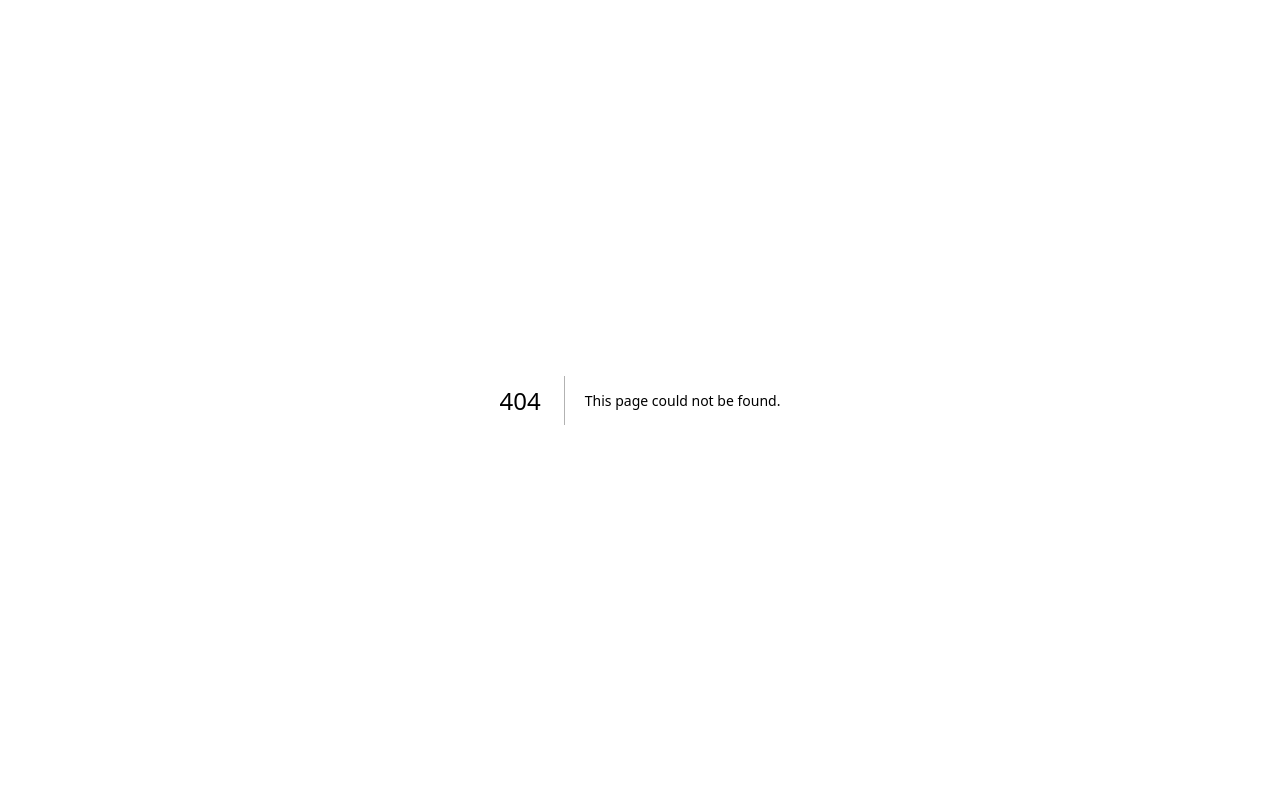
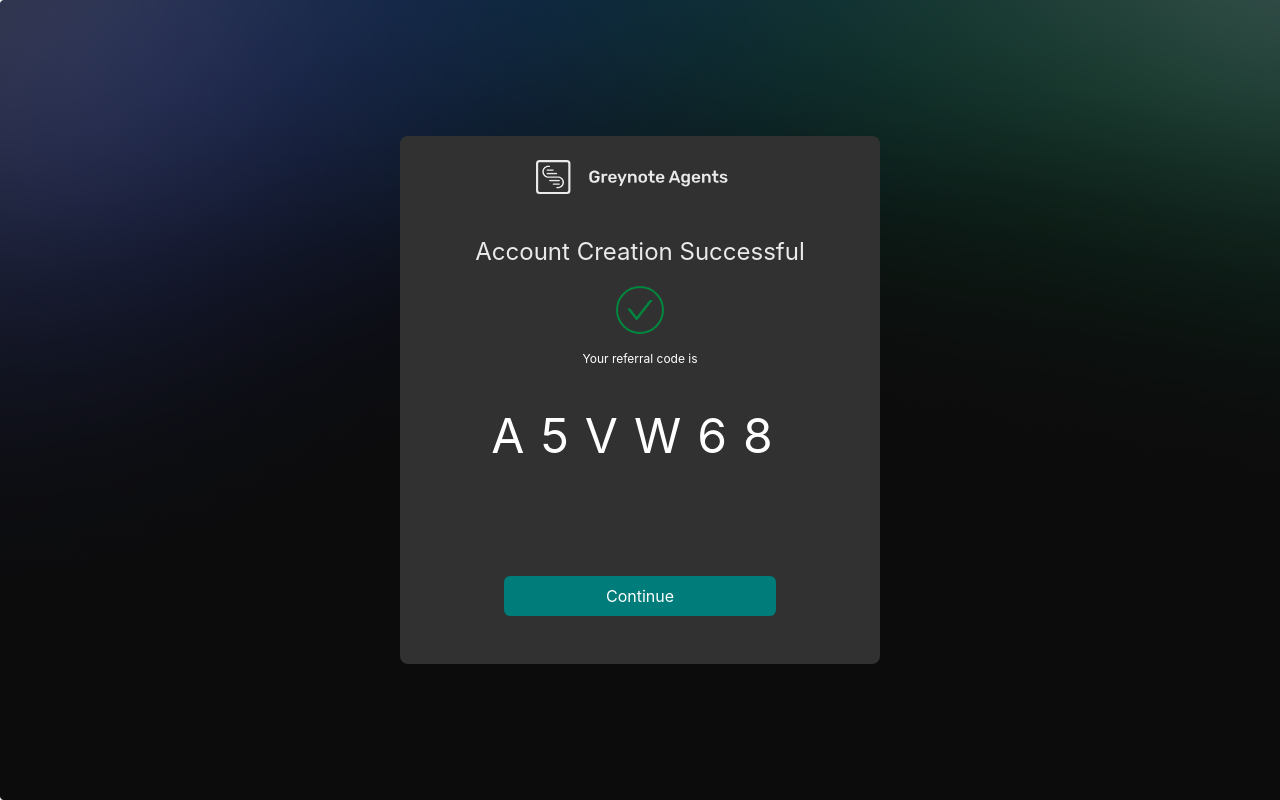
Before and after one commit to greynotedb/agent, a Next.js app: page /onboarding in a window 1280 px wide. Before the commit this address had no page. Built offline with nearby package versions, Linux system fonts and the light colour scheme.

Commit message:
onboarding pages done

```diff
--- a/package.json
+++ b/package.json
@@ -26,6 +26,7 @@
     "react-dropzone": "^14.2.3",
     "react-icons": "^4.11.0",
     "react-topbar-progress-indicator": "^4.1.1",
-    "typescript": "5.2.2"
+    "typescript": "5.2.2",
+    "yup": "^1.3.2"
   }
 }
--- /dev/null
+++ b/src/app/onboarding/layout.tsx
@@ -0,0 +1,20 @@
+import { FC } from "react";
+import { Box } from "@chakra-ui/react";
+import Signup from "./page";
+
+interface layoutProps {}
+
+const layout: FC<layoutProps> = ({}) => {
+  return (
+    <Box
+      backgroundImage={"/images/signupbg.png"}
+      minH={"100vh"}
+      backgroundRepeat={"no-repeat"}
+      bgSize={"cover"}
+    >
+      <Signup />
+    </Box>
+  );
+};
+
+export default layout;
--- /dev/null
+++ b/src/app/onboarding/page.tsx
@@ -0,0 +1,167 @@
+'use client'
+import { FC, useState } from "react";
+import {
+    Box,
+    Flex,
+    Image,
+    Text,
+    HStack,
+    PinInput,
+    PinInputField,
+    Button,
+} from '@chakra-ui/react'
+import {AiOutlineCheck} from 'react-icons/ai'
+
+interface pageProps {}
+
+const page: FC<pageProps> = ({}) => {
+    const [otp, setOtp] = useState(["", "", "", "", "", ""])
+    const [isVerified, setIsVerified] = useState(false)
+    const [referralCode, setRefferalCode] = useState("A5VW68");
+
+    const handleOtpChange = (value: string, index: number) => {
+        const newPin = [...otp]
+        newPin[index] = value;
+        setOtp(newPin)
+    }
+  return (
+    <>
+      <Flex justifyContent={"center"} minH={"100vh"} alignItems={"center"}>
+        <Box
+          backgroundColor={"#313131"}
+          py={"1.5rem"}
+          rounded={"lg"}
+          w={{ base: "25rem", lg: "30rem" }}
+        >
+          <Flex justifyContent={"center"}>
+            <Image
+              src={"/images/agentslogo.svg"}
+              width={{ base: "10rem", md: "13rem" }}
+            />
+          </Flex>
+
+          {isVerified ? (
+            <>
+              <Box my={"1.5rem"} textAlign={"center"}>
+                <Text
+                  color={"#EAEAEA"}
+                  mt={"2.5rem"}
+                  fontSize={{ base: "lg", md: "2xl" }}
+                  fontWeight={"400"}
+                >
+                  OTP - Email Verification
+                </Text>
+
+                <Text fontSize={"sm"} color={"#fff"} my={"1rem"}>
+                  Input the OTP Code that was sent to your email to verify your
+                  account
+                </Text>
+              </Box>
+
+              <HStack justifyContent={"center"} mt={"4rem"} mb={"8rem"}>
+                <PinInput otp type="number" size={"lg"}>
+                  {otp.map((value, index) => {
+                    return (
+                      <PinInputField
+                        color={"#fff"}
+                        border={"1px solid #747474"}
+                        onChange={(e) => handleOtpChange(e.target.value, index)}
+                        key={index}
+                        value={value}
+                      />
+                    );
+                  })}
+                </PinInput>
+              </HStack>
+
+              <Flex justifyContent={"center"} my={"1.5rem"}>
+                <Button
+                  mt={4}
+                  backgroundColor={"#007C7B"}
+                  color={"#fff"}
+                  fontWeight={"400"}
+                  w={"17rem"}
+                  _hover={{ backgroundColor: "#099C9B" }}
+                >
+                  Continue
+                </Button>
+              </Flex>
+              <Flex justifyContent={"center"} my={"1.5rem"}>
+                <Button
+                  mt={4}
+                  backgroundColor={"#007C7B"}
+                  color={"#fff"}
+                  fontWeight={"400"}
+                  w={"17rem"}
+                  _hover={{ backgroundColor: "#099C9B" }}
+                >
+                  Continue
+                </Button>
+              </Flex>
+            </>
+          ) : (
+            <>
+              <Box
+                textAlign={"center"}
+                display={"flex"}
+                flexDir={"column"}
+                justifyContent={"center"}
+                alignItems={"center"}
+              >
+                <Text
+                  color={"#EAEAEA"}
+                  mt={"2.5rem"}
+                  fontSize={{ base: "lg", md: "2xl" }}
+                  fontWeight={"400"}
+                >
+                  Account Creation Successful
+                </Text>
+
+                <Box
+                  display={"flex"}
+                  rounded={"full"}
+                  border={"2px solid #00863E"}
+                  width={"3rem"}
+                  height={"3rem"}
+                  justifyContent={"center"}
+                  alignItems={"center"}
+                  my={"1rem"}
+                >
+                  <AiOutlineCheck color="#00863E" size={"32"} />
+                </Box>
+
+                <Box textAlign={"center"}>
+                  <Text color="#fff" fontSize={"xs"}>
+                    Your referral code is
+                  </Text>
+                  <Text
+                    color="#fff"
+                    fontSize={"3rem"}
+                    letterSpacing={"1rem"}
+                    mt={"2rem"}
+                  >
+                    {referralCode}
+                  </Text>
+                </Box>
+              </Box>
+              <Flex justifyContent={"center"} my={"1.5rem"}>
+                <Button
+                  mt={20}
+                  backgroundColor={"#007C7B"}
+                  color={"#fff"}
+                  fontWeight={"400"}
+                  w={"17rem"}
+                  _hover={{ backgroundColor: "#099C9B" }}
+                >
+                  Continue
+                </Button>
+              </Flex>
+            </>
+          )}
+        </Box>
+      </Flex>
+    </>
+  );
+};
+
+export default page;
--- a/src/components/shared/ImageUpload/index.tsx
+++ b/src/components/shared/ImageUpload/index.tsx
@@ -18,7 +18,7 @@ import { useFormik } from "formik";
 import { useDropzone } from "react-dropzone";
 import axios from "axios";
 import { RxUpload, RxFile } from "react-icons/rx";
-import React, { useState, useEffect, Suspense } from "react";
+import React, { useState } from "react";
 import TopBarProgress from "react-topbar-progress-indicator";
 import { IoImagesOutline } from "react-icons/io5";
 
```
Also changed, not shown: src/app/signup/page.tsx (+83 -58 lines), 1 other file (tests, documents, lock files or other folders).
